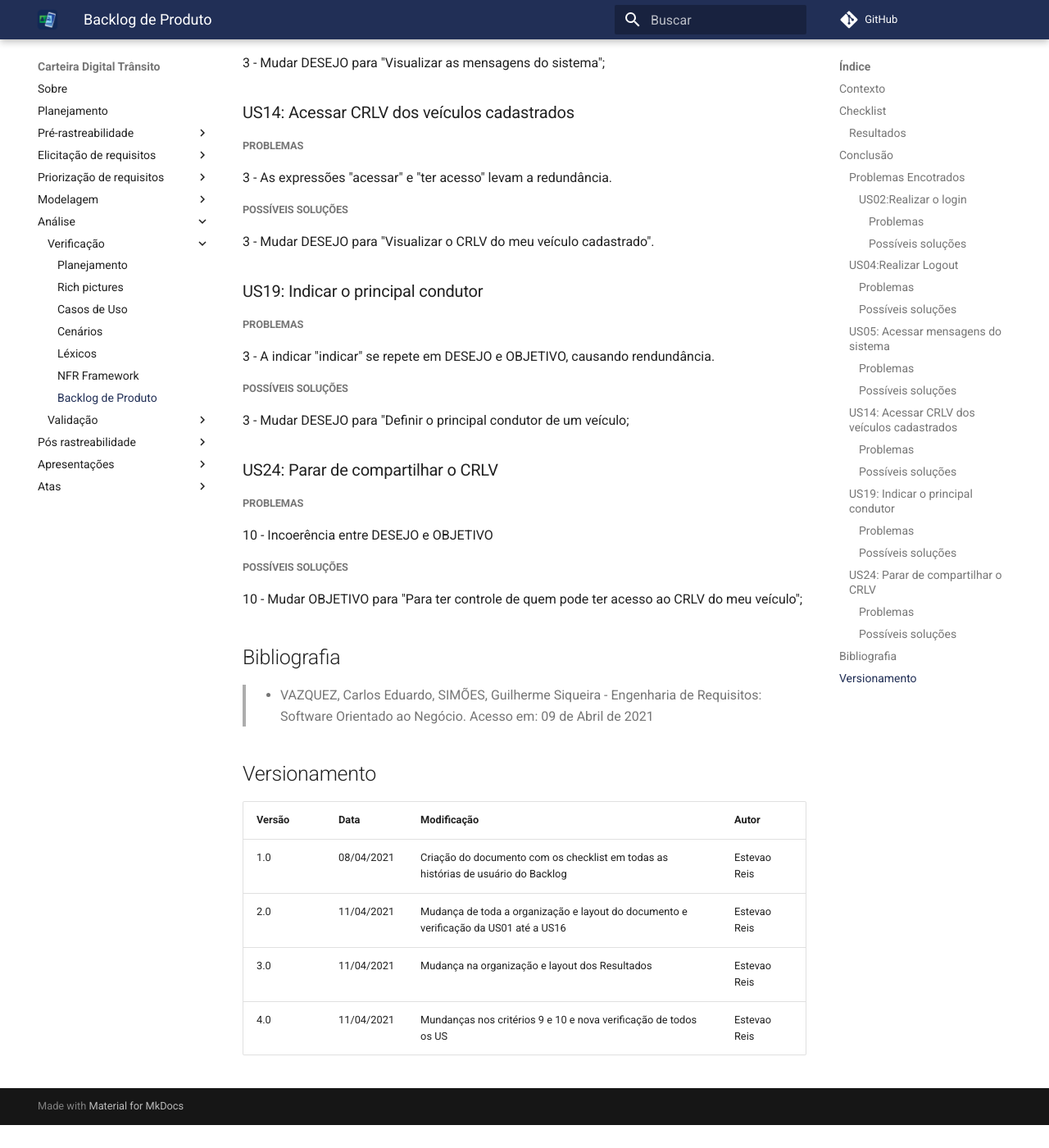
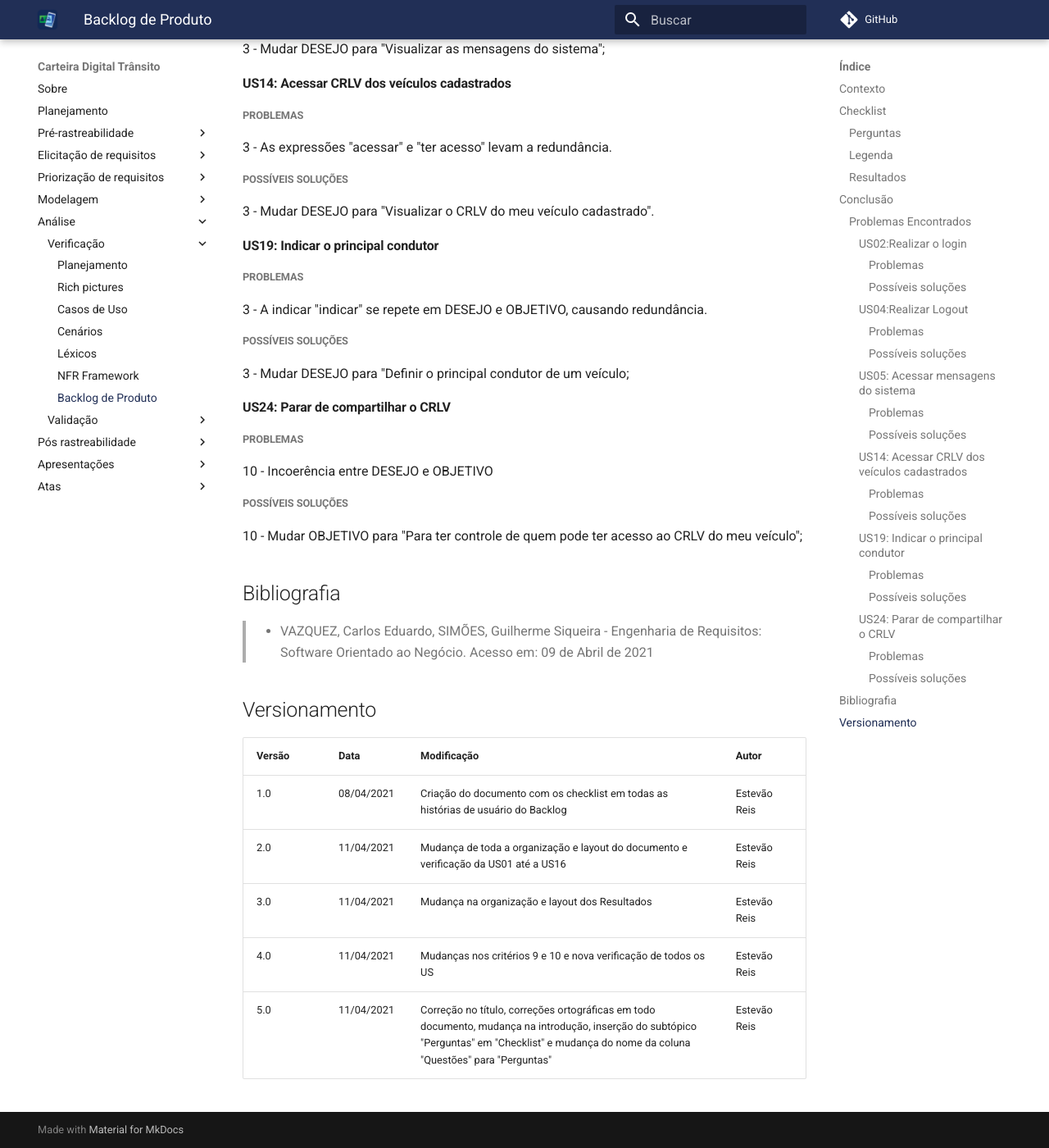
Before and after one commit to sergiosacj/2020.2-CarteiraDigitalTransito, an MkDocs documentation site: the page built from docs/analise/verificacao/backlog.md, in a window 1280 px wide and 1400 px high, scrolled down 3852 px. Shown: the whole window at 82% size. Built offline with MkDocs 1.6.1 and Material for MkDocs 9.7.7, drawn with Linux system fonts in a browser that asks for light colours; comment, search, counter and statistics services are not loaded; before the commit the page ends 5224 px from its top, so only the background shows below that; some of the changed text lies outside the part shown.

Commit message:
(#66)Mudanças e Correções 1 - Correção no título 2-  Correções ortográficas em todo documento 3- Mudança na introdução 4- Inserção do subtópico "Perguntas" em "Checklist" 5-  Mudança do nome da coluna "Questões" para "Perguntas"

```diff
--- a/docs/analise/verificacao/backlog.md
+++ b/docs/analise/verificacao/backlog.md
@@ -1,16 +1,16 @@
-# Verificação do Backlog e História de Usuários
-&emsp; &emsp;Este documento visa verificar o backlog de produto para detectar os erros e defeitos antes de finalizar o projeto. O backlog será analisado a forma como foram escritas e organizadas as histórias de usuário.</br>
+# Verificação do Backlog
+&emsp; &emsp;Este documento visa verificar o backlog de produto para detectar os erros e defeitos antes de finalizar o projeto.</br>
 &emsp; &emsp;Para a verificação do backlog foi escolhida a estratégia de inspeção por checklist, por ser simples, objetiva e a mais eficaz em comparação às outras neste contexto.
 
 
 ## Contexto
  - Técnica: Inspeção
  - Autores: Sérgio Cipriano e Enzo Gabriel
- - Revisores: Estevao Reis e Daniel Porto
- - Inspetores: Estevao Reis
+ - Revisores: Estevão Reis e Daniel Porto
+ - Inspetores: Estevão Reis
 ## Checklist
-
-| Número | Questão |
+### Perguntas
+| Número | Pergunta |
 |:--:|--|
 | 1 | Todas as informações necessárias estão presentes? |
 | 2 | As informações são consistentes? |
@@ -69,7 +70,7 @@
 |US32|✔|✔|✔|✔|✔|✔|✔|✔|✔|✔ |
 
 ## Conclusão
-### Problemas Encotrados
+### Problemas Encontrados
 #### US02:Realizar o login
 ##### Problemas
 
@@ -78,7 +79,7 @@
 
 8 - Mudar para "Ter acesso às funcionalidades".
 
-### US04:Realizar Logout
+#### US04:Realizar Logout
 
 ##### Problemas
 1 - Não é dito de onde é apagado os registros do usuário, se na base de dados do CDT ou se no aparelho onde se está utilizando o aplicativo</br>
@@ -88,29 +89,28 @@
 Devido a incoerência entre desejo e objetivo, não será apontado soluções para os outros problemas.</br>
 10 - Mudar DESEJO para "sair da conta"; e OBJETIVO para: "Impedir que outras pessoas acessem minha conta em meu aparelho"
 
-
-### US05: Acessar mensagens do sistema
+#### US05: Acessar mensagens do sistema
 ##### Problemas
 3 - As expressões "acessar" e "ter acesso" levam a redundância.
 
 ##### Possíveis soluções
 3 - Mudar DESEJO para "Visualizar as mensagens do sistema";
 
-### US14: Acessar CRLV dos veículos cadastrados
+#### US14: Acessar CRLV dos veículos cadastrados
 ##### Problemas
 3 - As expressões "acessar" e "ter acesso" levam a redundância.
 
 ##### Possíveis soluções
 3 - Mudar DESEJO para "Visualizar o CRLV do meu veículo cadastrado".
 
-### US19: Indicar o principal condutor
+#### US19: Indicar o principal condutor
 ##### Problemas
-3 - A indicar "indicar" se repete em DESEJO e OBJETIVO, causando rendundância.
+3 - A indicar "indicar" se repete em DESEJO e OBJETIVO, causando redundância.
 
 ##### Possíveis soluções
 3 - Mudar DESEJO para "Definir o principal condutor de um veículo;
 
-### US24: Parar de compartilhar o CRLV
+#### US24: Parar de compartilhar o CRLV
 ##### Problemas
 10 - Incoerência entre DESEJO e OBJETIVO
 
@@ -124,7 +124,8 @@
 ## Versionamento
 | Versão | Data | Modificação | Autor |
 |--|--|--|--|
-| 1.0 | 08/04/2021 | Criação do documento com os checklist em todas as histórias de usuário do Backlog | Estevao Reis |
-| 2.0 | 11/04/2021 | Mudança de toda a organização e layout do documento e verificação da US01 até a US16| Estevao Reis|
-| 3.0 | 11/04/2021 | Mudança na organização e layout dos Resultados| Estevao Reis|
-| 4.0 | 11/04/2021 | Mundanças nos critérios 9 e 10 e nova verificação de todos os US| Estevao Reis|
+| 1.0 | 08/04/2021 | Criação do documento com os checklist em todas as histórias de usuário do Backlog | Estevão Reis |
+| 2.0 | 11/04/2021 | Mudança de toda a organização e layout do documento e verificação da US01 até a US16| Estevão Reis|
+| 3.0 | 11/04/2021 | Mudança na organização e layout dos Resultados| Estevão Reis|
+| 4.0 | 11/04/2021 | Mudanças nos critérios 9 e 10 e nova verificação de todos os US| Estevão Reis|
+| 5.0 | 11/04/2021 | Correção no título, correções ortográficas em todo documento, mudança na introdução, inserção do subtópico "Perguntas" em "Checklist" e mudança do nome da coluna "Questões" para "Perguntas"| Estevão Reis|
```
Also changed, not shown: other parts of docs/analise/verificacao/backlog.md (+2 -1 lines).
